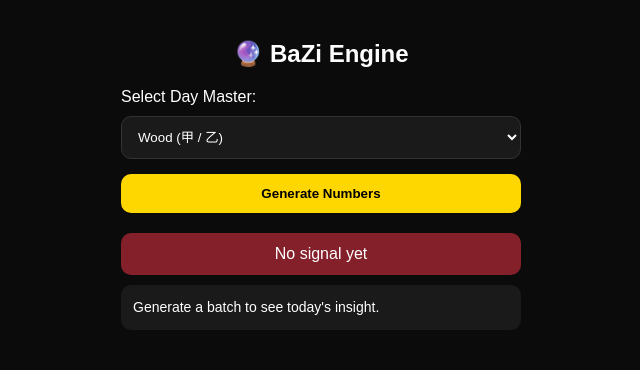
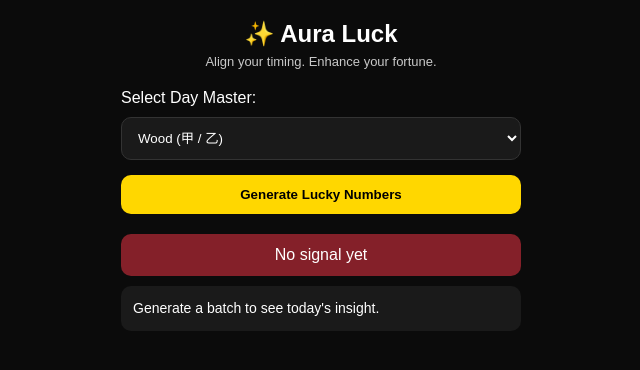
Before and after one commit to streemx82/bazi-engine, a React (Create React App) app: page / in a window 1280 px wide. Shown: the top 370 px of the page, without its empty margins (319-959 px from the left). Built offline with nearby package versions, Linux system fonts and the light colour scheme.

Commit message:
update app

```diff
--- a/src/App.js
+++ b/src/App.js
@@ -132,9 +132,19 @@ export default function App() {
           margin: "0 auto"
         }}
       >
-        <h2 style={{ textAlign: "center", marginBottom: "20px" }}>
-          🔮 BaZi Engine
-        </h2>
+        <div style={{ textAlign: "center", marginBottom: "20px" }}>
+          <h2 style={{ margin: 0 }}>
+            ✨ Aura Luck
+          </h2>
+
+          <div style={{
+            marginTop: "6px",
+            fontSize: "13px",
+            color: "#c9c9c9"
+          }}>
+            Align your timing. Enhance your fortune.
+          </div>
+        </div>
 
         <label>Select Day Master:</label>
         <br />
@@ -175,7 +185,7 @@ export default function App() {
             cursor: "pointer"
           }}
         >
-          Generate Numbers
+          Generate Lucky Numbers
         </button>
 
         <div
```
